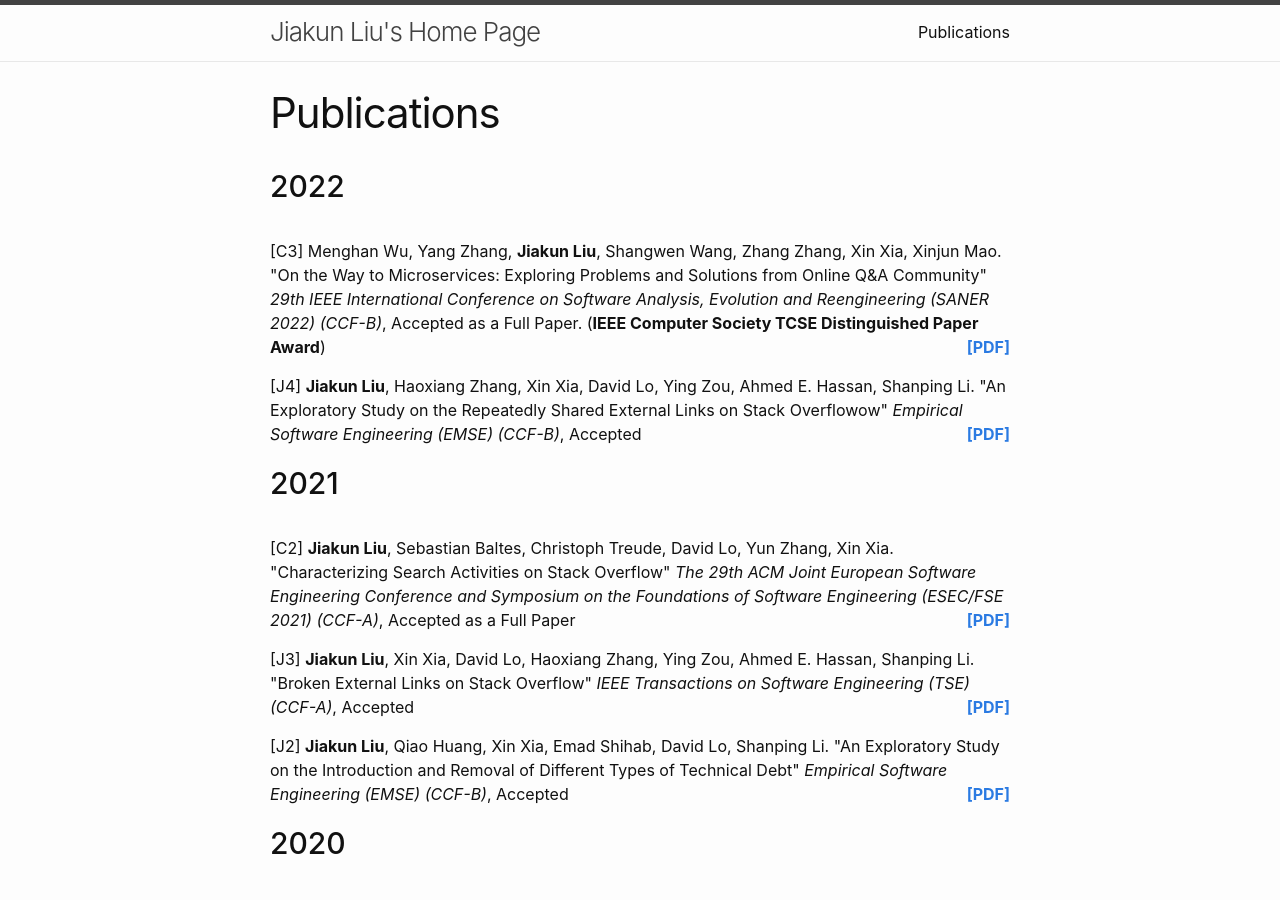
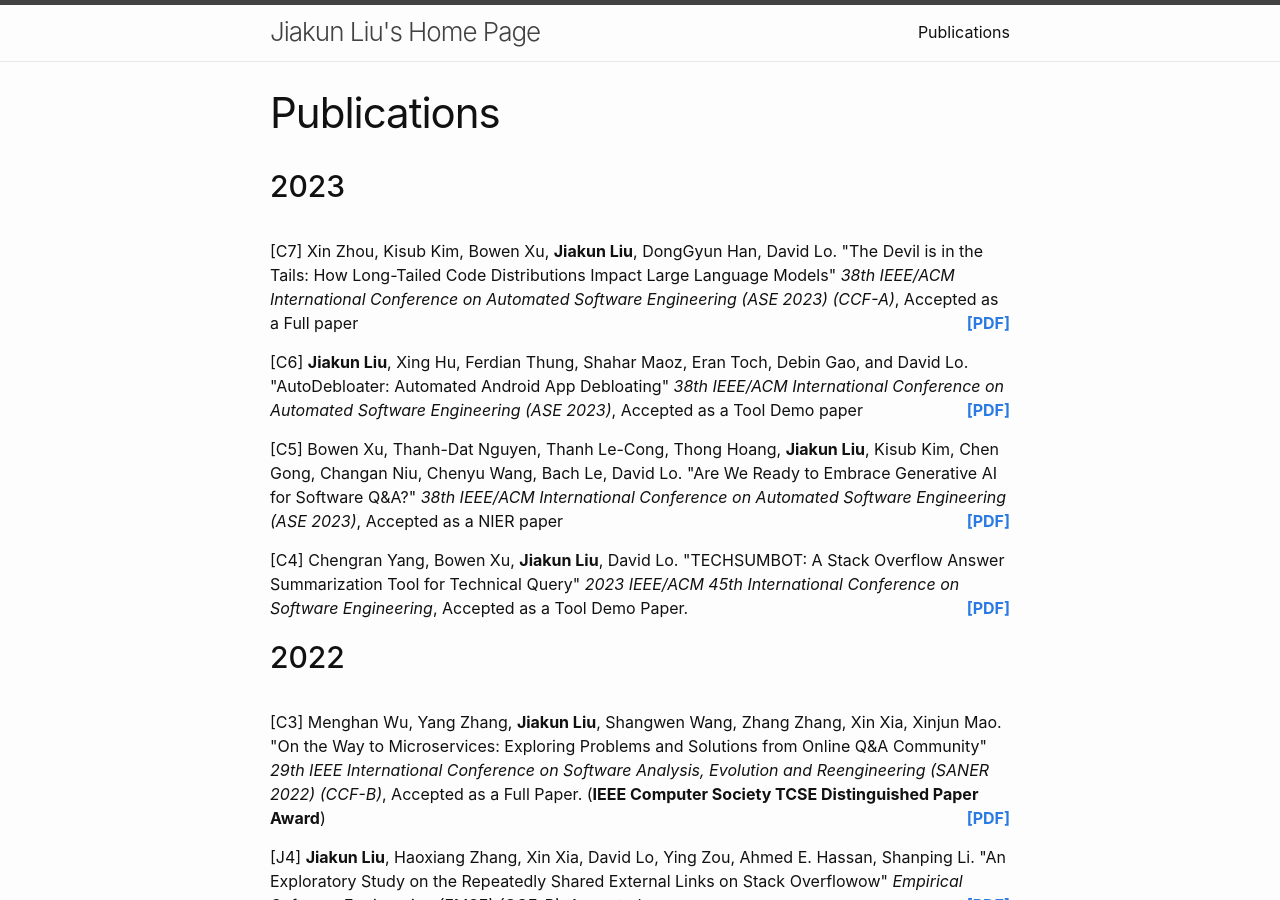
Before and after one commit to jiakun-liu/jiakun-liu.github.io, a Jekyll site: the page built from papers.md, in a window 1280 px wide and 900 px high. Built offline with Jekyll 4.4.1, drawn with Linux system fonts in a browser that asks for light colours.

Commit message:
add 2023

```diff
--- a/_data/papers.json
+++ b/_data/papers.json
@@ -1,4 +1,38 @@
 {
+    "2023": [
+        {
+            "idx": "C7",
+            "title": "The Devil is in the Tails: How Long-Tailed Code Distributions Impact Large Language Models",
+            "authors": "Xin Zhou, Kisub Kim, Bowen Xu, <b>Jiakun Liu</b>, DongGyun Han, David Lo",
+            "venue": "38th IEEE/ACM International Conference on Automated Software Engineering (ASE 2023) (CCF-A)",
+            "status": "Accepted as a Full paper",
+            "pdf": "papers/ase_longtail.pdf"
+        },
+        {
+            "idx": "C6",
+            "title": "AutoDebloater: Automated Android App Debloating",
+            "authors": "<b>Jiakun Liu</b>, Xing Hu, Ferdian Thung, Shahar Maoz, Eran Toch, Debin Gao, and David Lo",
+            "venue": "38th IEEE/ACM International Conference on Automated Software Engineering (ASE 2023)",
+            "status": "Accepted as a Tool Demo paper",
+            "pdf": "papers/ase_autodebloater.pdf"
+        },
+        {
+            "idx": "C5",
+            "title": "Are We Ready to Embrace Generative AI for Software Q&A?",
+            "authors": "Bowen Xu, Thanh-Dat Nguyen, Thanh Le-Cong, Thong Hoang, <b>Jiakun Liu</b>, Kisub Kim, Chen Gong, Changan Niu, Chenyu Wang, Bach Le, David Lo",
+            "venue": "38th IEEE/ACM International Conference on Automated Software Engineering (ASE 2023)",
+            "status": "Accepted as a NIER paper",
+            "pdf": "papers/ase_nier_sqa.pdf"
+        },
+        {
+            "idx": "C4",
+            "title": "TECHSUMBOT: A Stack Overflow Answer Summarization Tool for Technical Query",
+            "authors": "Chengran Yang, Bowen Xu, <b>Jiakun Liu</b>, David Lo",
+            "venue": "2023 IEEE/ACM 45th International Conference on Software Engineering",
+            "status": "Accepted as a Tool Demo Paper.",
+            "pdf": "papers/icse_techsum.pdf"
+        }
+    ],
     "2022": [
         {
             "idx": "C3",
```
Also changed, not shown: 4 other files.
